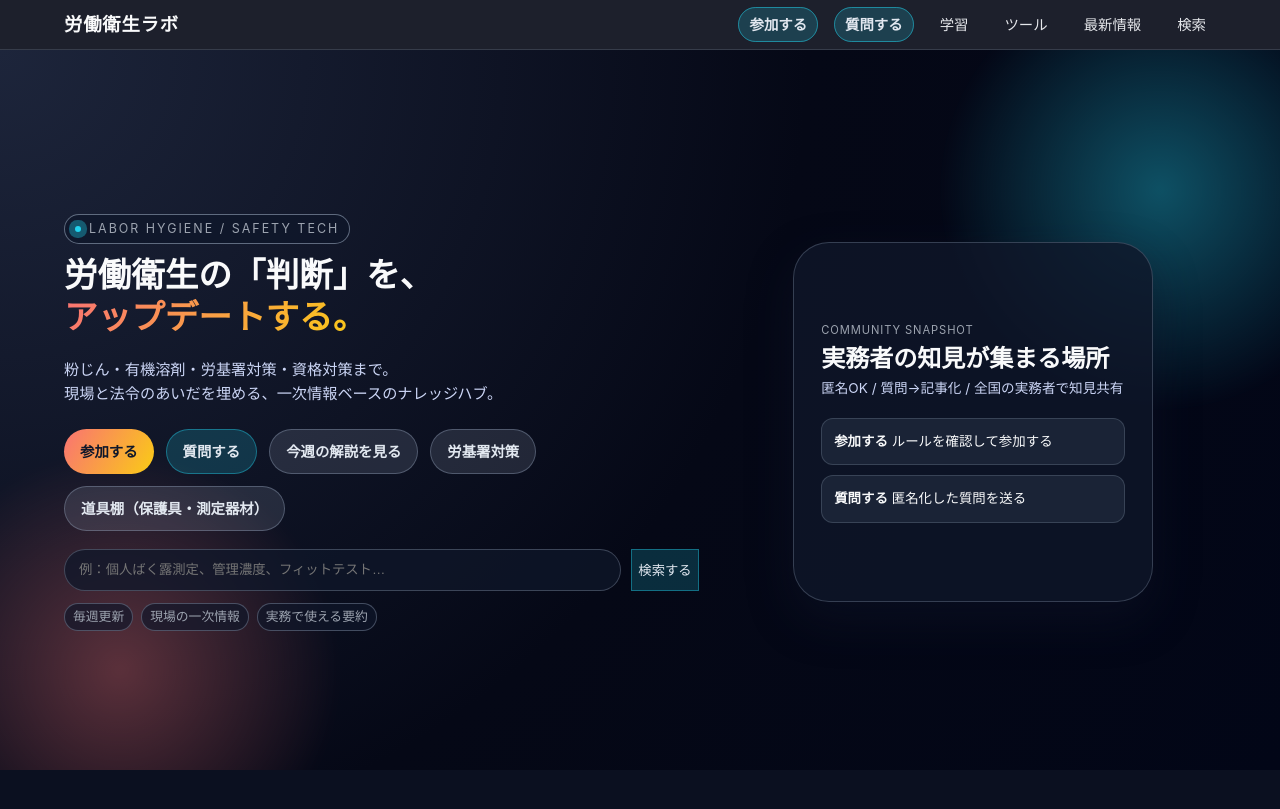
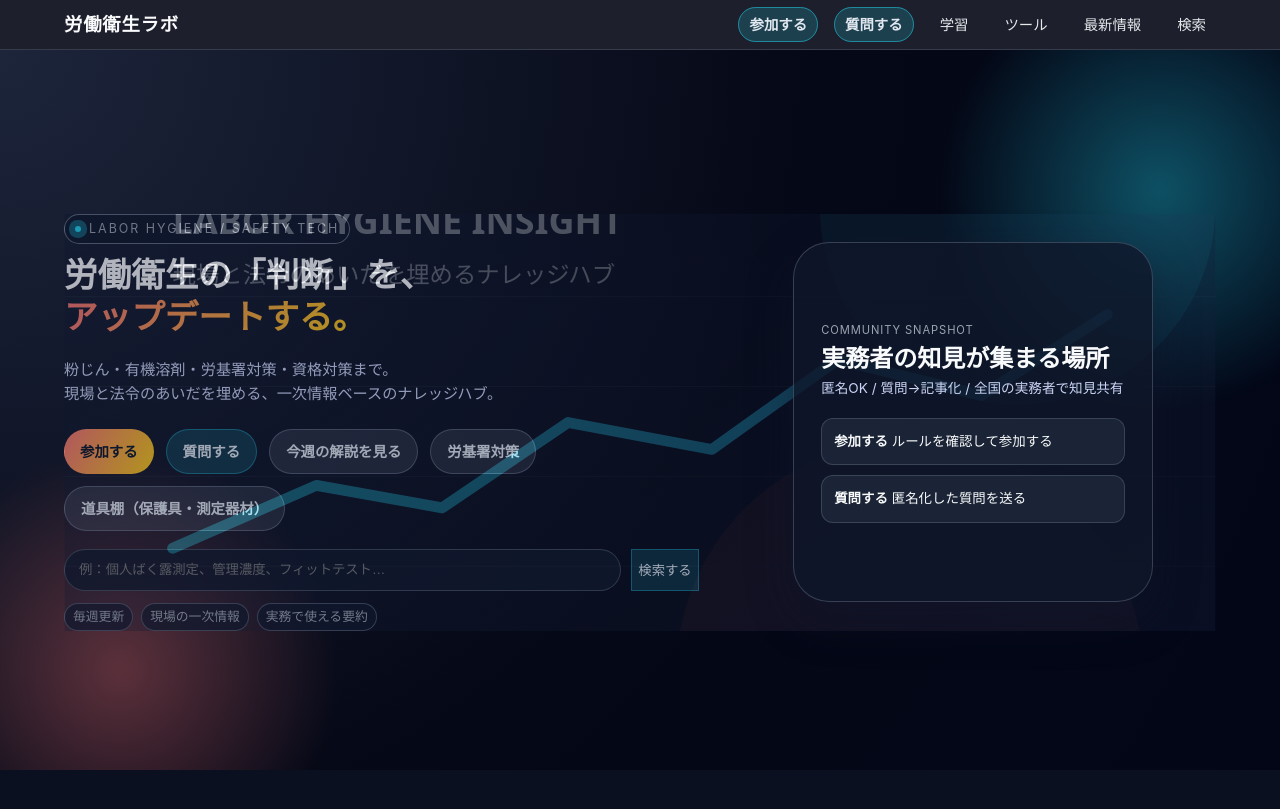
Before and after one commit to rodoeisei-lab/rodoeisei-lab, a Jekyll site: the page built from index.md, in a window 1280 px wide and 900 px high. Shown: the top 809 px of the window. Built offline with Jekyll 4.4.1, drawn with Linux system fonts in a browser that asks for light colours.

Commit message:
fix: remove binary image assets and use svg-only responsive srcset

```diff
--- a/_includes/list-card.html
+++ b/_includes/list-card.html
@@ -3,6 +3,37 @@
   {% assign card_classes = card_classes | append: " " | append: include.class %}
 {% endif %}
 <article class="{{ card_classes }}"{% if include.data_attrs %} {{ include.data_attrs }}{% endif %}>
+  {% if include.image_fallback %}
+  {% assign image_loading = include.image_loading | default: "lazy" %}
+  {% if include.link_url %}
+  <a class="card-media" href="{{ include.link_url | relative_url }}" aria-hidden="true" tabindex="-1">
+{% else %}
+  <div class="card-media" aria-hidden="true">
+{% endif %}
+    <picture>
+      {% if include.image_avif_srcset %}
+      <source type="image/avif" srcset="{{ include.image_avif_srcset }}" sizes="{{ include.image_sizes | default: '(max-width: 768px) 100vw, 420px' }}">
+      {% endif %}
+      {% if include.image_webp_srcset %}
+      <source type="image/webp" srcset="{{ include.image_webp_srcset }}" sizes="{{ include.image_sizes | default: '(max-width: 768px) 100vw, 420px' }}">
+      {% endif %}
+      <img
+        src="{{ include.image_fallback | relative_url }}"
+        srcset="{{ include.image_fallback_srcset | default: include.image_fallback }}"
+        sizes="{{ include.image_sizes | default: '(max-width: 768px) 100vw, 420px' }}"
+        alt="{{ include.image_alt | default: include.title }}"
+        loading="{{ image_loading }}"
+        decoding="async"
+        width="{{ include.image_width | default: 640 }}"
+        height="{{ include.image_height | default: 360 }}"
+      >
+    </picture>
+{% if include.link_url %}
+  </a>
+{% else %}
+  </div>
+{% endif %}
+  {% endif %}
   {% if include.status %}
   <div class="card-status">
     <span class="status {{ include.status_class }}">{{ include.status }}</span>
--- a/_layouts/home.html
+++ b/_layouts/home.html
@@ -36,6 +36,17 @@
         </div>
       </div>
       <div class="hero-visual" aria-hidden="true">
+        <img
+          class="hero-image-wrap"
+          src="{{ '/assets/images/hero-lab.svg' | relative_url }}"
+          srcset="{{ '/assets/images/hero-lab.svg' | relative_url }} 640w, {{ '/assets/images/hero-lab.svg' | relative_url }} 1280w"
+          sizes="(max-width: 900px) 100vw, 46vw"
+          alt="労働衛生データの可視化イメージ"
+          width="1280"
+          height="720"
+          decoding="async"
+          fetchpriority="high"
+        >
         <div class="hero-orb">
           <div class="hero-orb-inner">
             <div>
--- a/assets/css/main.css
+++ b/assets/css/main.css
@@ -321,7 +321,21 @@
   display: flex;
   justify-content: center;
 }
+
+.hero-image-wrap {
+  position: absolute;
+  inset: 0;
+  z-index: 0;
+  opacity: .3;
+}
+.hero-image-wrap {
+  width: 100%;
+  height: 100%;
+  object-fit: cover;
+}
 .hero-orb {
+  position: relative;
+  z-index: 1;
   width: min(360px, 90%);
   aspect-ratio: 1 / 1;
   border-radius: 36px;
@@ -623,6 +637,19 @@
   flex-direction: column;
   gap: 10px;
 }
+
+.card-media {
+  display: block;
+  margin: -16px -16px 0;
+  border-radius: 16px 16px 0 0;
+  overflow: hidden;
+  border-bottom: 1px solid rgba(148, 163, 184, .2);
+}
+.card-media img {
+  width: 100%;
+  aspect-ratio: 16 / 9;
+  object-fit: cover;
+}
 .card h3 { margin: 0; font-size: 1rem; }
 .card p { color: #cbd5f5; font-size: .9rem; margin: 0; line-height: 1.7; }
 .card p + p { margin-top: 6px; }
```
Also changed, not shown: other parts of _layouts/home.html (+12 -0 lines), assets/images/card-community.svg (added), assets/images/card-learning.svg (added), assets/images/card-tools.svg (added), assets/images/card-updates.svg (added), assets/images/hero-lab.svg (added).
